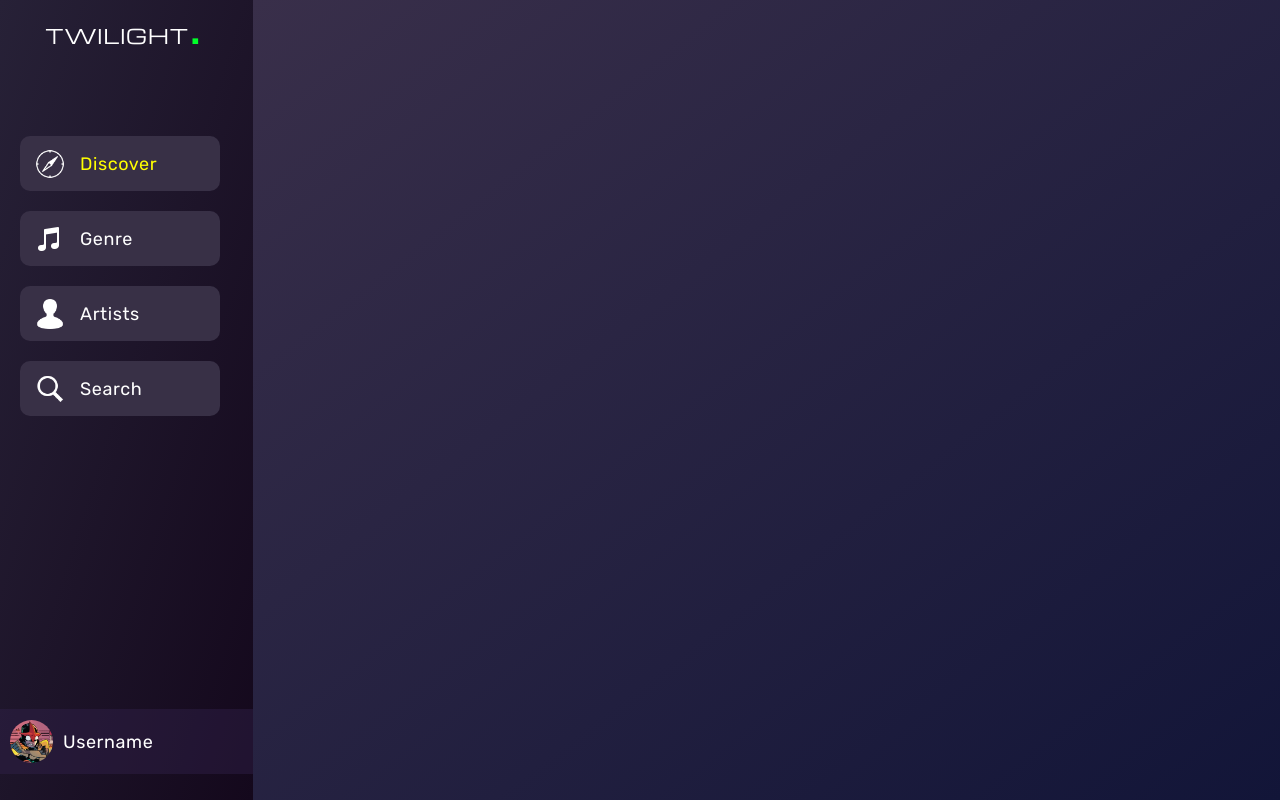
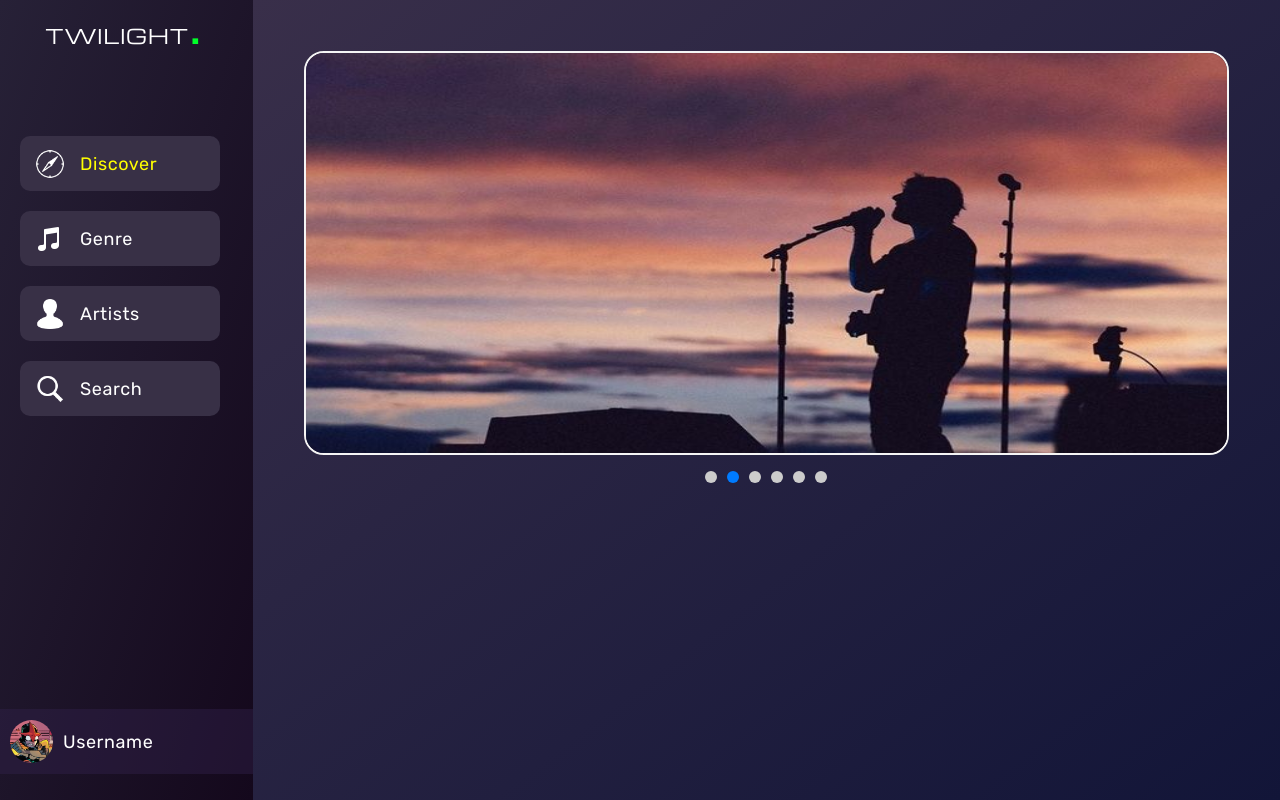
Before and after one commit to AMS003010/Twilight, a React (Create React App) app in the folder frontend/: page / in a window 1280 px wide. Built offline with nearby package versions, Linux system fonts and the light colour scheme.

Commit message:
Working on explore page

```diff
--- a/frontend/src/components/exploreCarousel.js
+++ b/frontend/src/components/exploreCarousel.js
@@ -15,7 +15,7 @@ const Carousel = () => {
   useEffect(() => {
     const interval = setInterval(() => {
       setCurrentIndex((prevIndex) => (prevIndex + 1) % images.length);
-    }, 5000); // Change image every 5 seconds
+    }, 3000); // Change image every 5 seconds
     return () => clearInterval(interval);
   }, []);
 
--- a/frontend/src/index.css
+++ b/frontend/src/index.css
@@ -899,9 +899,10 @@ form button {
 /* Carousel Container */
 .carousel-container {
   position: relative;
-  width: 100%;
+  width: 90%;
   height: 50%;
   margin: 0 auto;
+  padding: 5%;
 }
 
 /* Carousel Slides */
@@ -919,7 +920,7 @@ form button {
   border-radius: 20px;
   border-width: 2px;
   border-style: solid;
-  border-color: yellow;
+  border-color: whitesmoke;
 }
 
 /* Indicators */
--- a/frontend/src/pages/explore.js
+++ b/frontend/src/pages/explore.js
@@ -1,4 +1,4 @@
-//import Carousel from '../components/exploreCarousel'
+import Carousel from '../components/exploreCarousel'
 import ExploreLeftSidePanel from "../components/exploreLeftSidePanel";
 
 const Explore = () => {
@@ -11,6 +11,7 @@ const Explore = () => {
         <div  style={mystyle}>
             <ExploreLeftSidePanel/>
             <div className='exploreRightSideBar'>
+                <Carousel/>
             </div>
         </div>
     )
```
